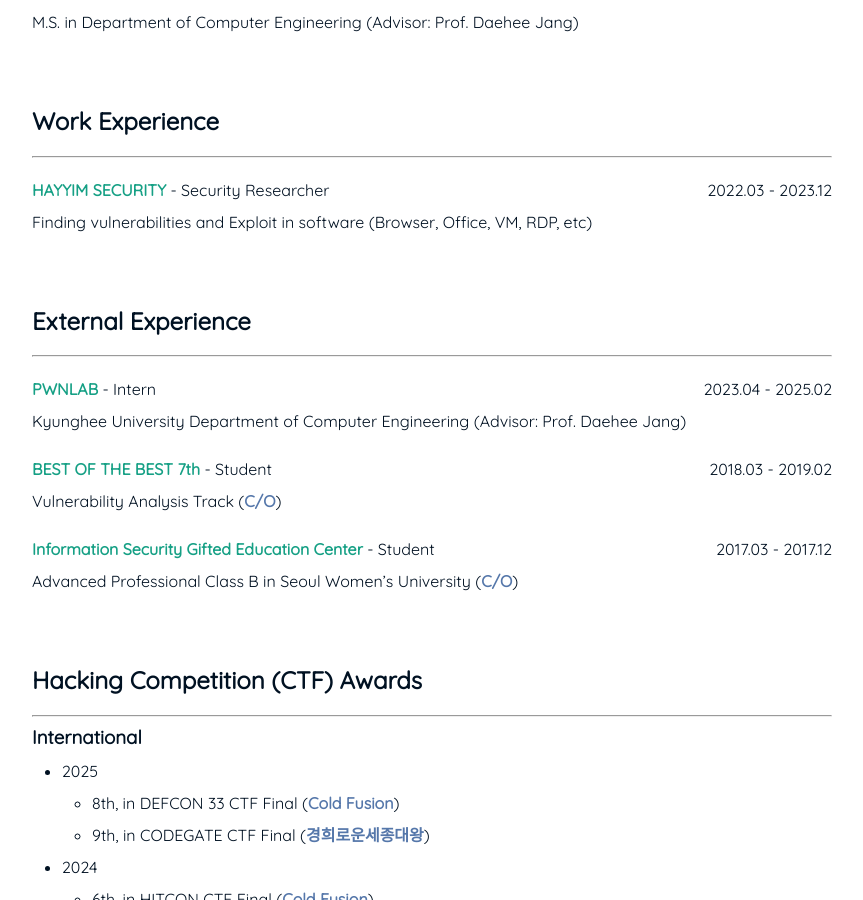
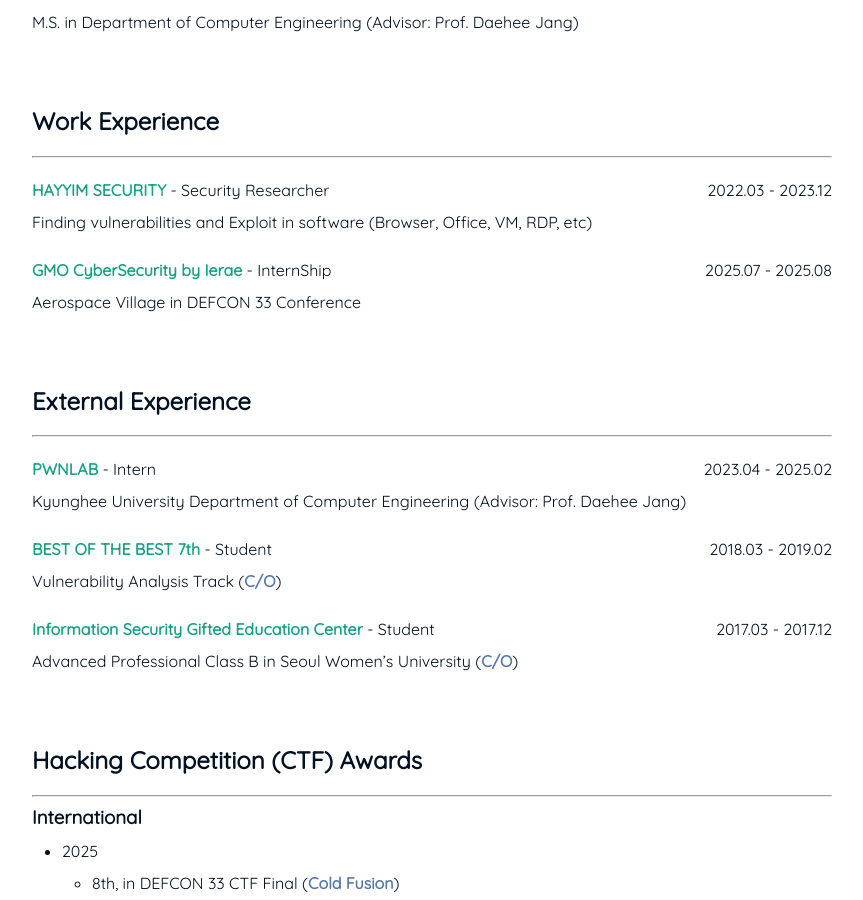
Before and after one commit to Gyeongje/gyeongje.github.io, a Jekyll site: the page built from index.md, in a window 1280 px wide and 900 px high, scrolled down 534 px. Shown: the whole window, without its empty margins (208-1071 px from the left). Built offline with Jekyll 4.4.1, drawn with Linux system fonts in a browser that asks for light colours.

Commit message:
Update index.md

```diff
--- a/index.md
+++ b/index.md
@@ -21,6 +21,9 @@
 ---
 **HAYYIM SECURITY** - Security Researcher <span style="float: right; ">2022.03 - 2023.12 </span>
 Finding vulnerabilities and Exploit in software (Browser, Office, VM, RDP, etc)
+
+**GMO CyberSecurity by Ierae** - InternShip <span style="float: right; ">2025.07 - 2025.08 </span>
+Aerospace Village in DEFCON 33 Conference
 
 <br>
 
```
